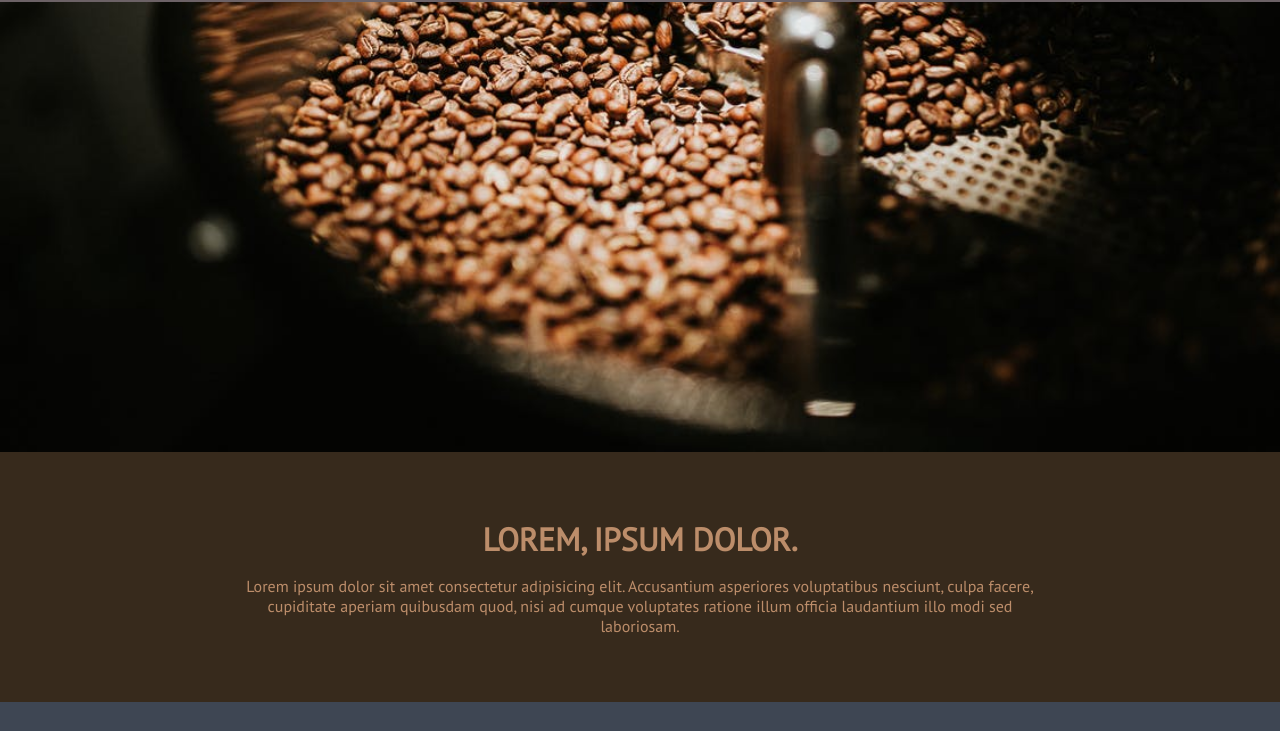
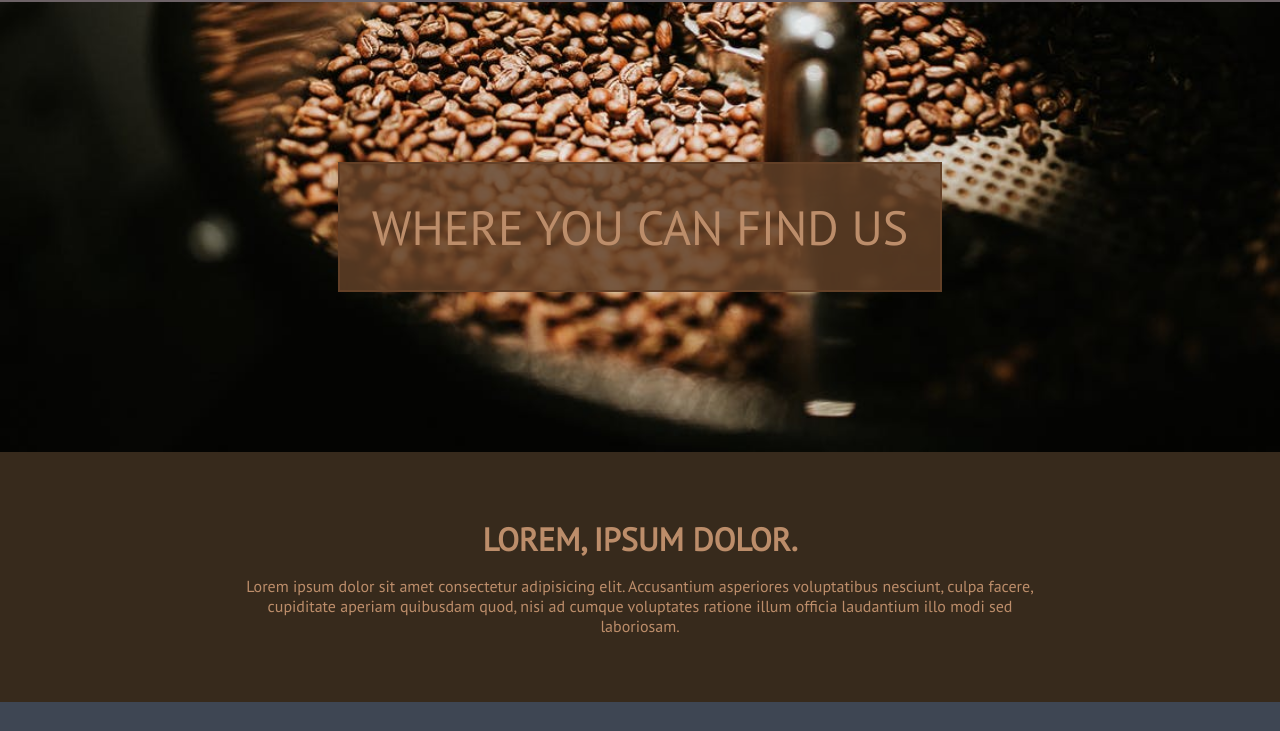
Before and after one commit to msuursoo/Week5---coffeLanding, a plain HTML site: page index.html in a window 1280 px wide. Shown: the part 1548-2279 px from the top of the page. Drawn offline with Linux system fonts and the light colour scheme.

Commit message:
coffeLanding update

```diff
--- a/css/style.css
+++ b/css/style.css
@@ -35,7 +35,7 @@ body{
 }
 
 .intro-image_link a:hover{
-    transform: scale(1.2); /*muudab elemendi suurust 1.5 võrra rohkem*/
+    transform: scale(1.1); /*muudab elemendi suurust 1.5 võrra rohkem*/
 
 }
 
@@ -81,7 +81,7 @@ body{
 }
 
 .quality-image_link a:hover {
-    transform: scale(1.2);
+    transform: scale(1.1);
 }
 
 .quality-text {
@@ -110,6 +110,22 @@ body{
     display: flex; /*jagab lehekülje ridadeks*/
     align-items: center; /* paigaldab vertikaal suunas*/
     justify-content: center;
+}
+
+.origin-image_link a {
+    background-color: #634027d3;
+    border: 2px solid #634027;
+    color: #bc8d6a;
+    display: inline-block;
+    font-size: 3rem;
+    padding: 2rem;
+    text-decoration: none; /* võtab joone nime alt maha*/
+    text-transform: uppercase; /*text CAPS'iga*/
+    transition: all 0.6s ease-in-out;
+}
+
+.origin-image_link a:hover {
+    transform: scale(1.1);
 }
 
 .origin-text {
--- a/index.html
+++ b/index.html
@@ -49,6 +49,9 @@
 
 <!--Origin-image-->
             <div class="origin-image">
+                <div class="origin-image_link">
+                    <a href="#">Where you can Find us</a>
+                </div>
             </div>
 
 <!--Origin-text-->
```
